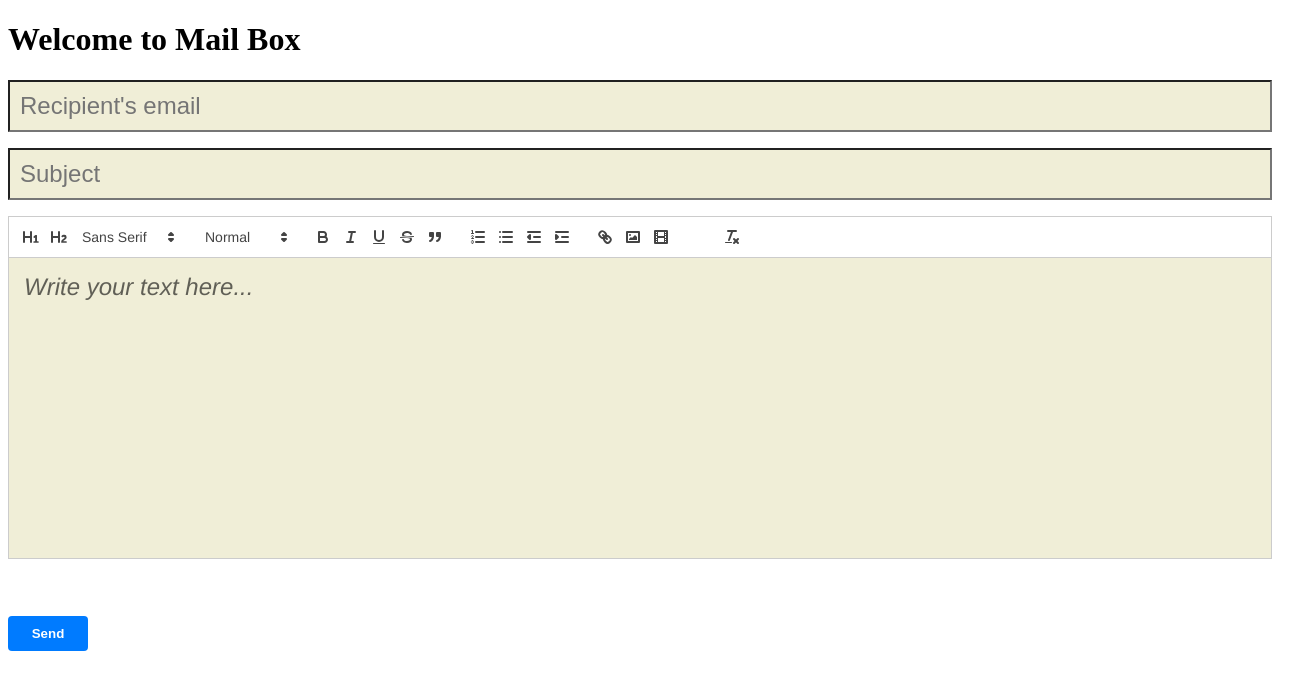
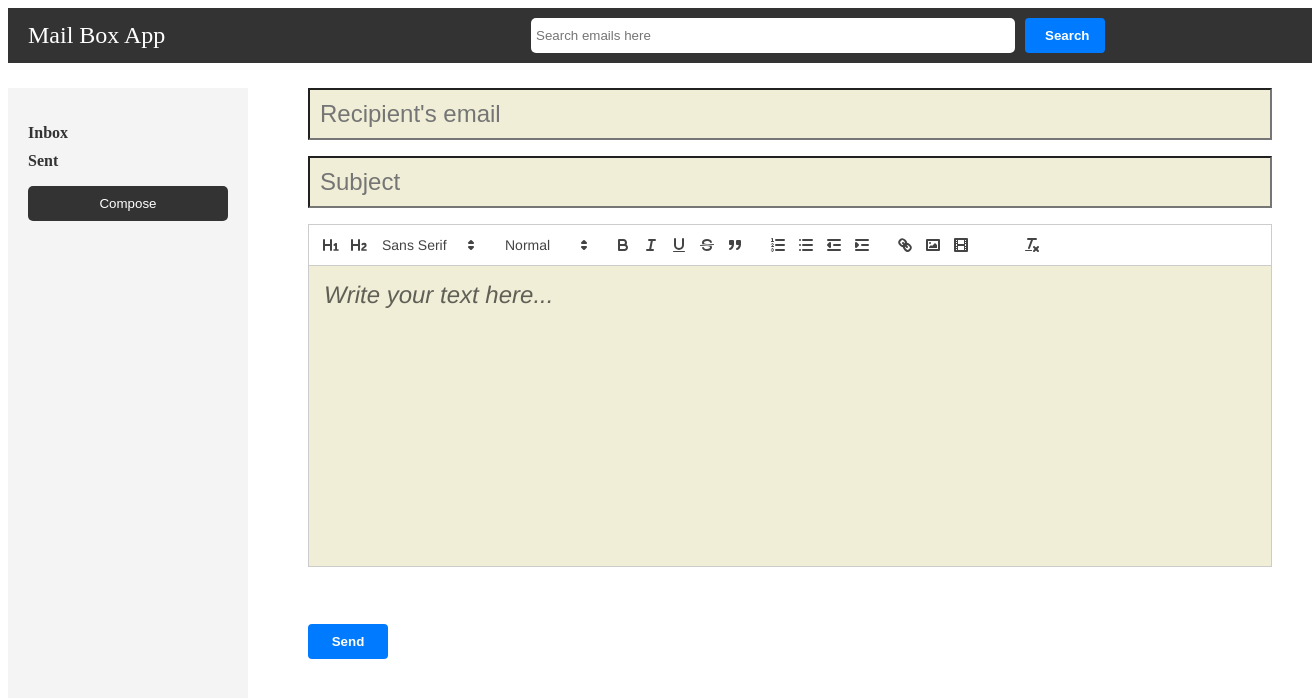
Before and after one commit to SanOP360/mymailboxapp, a React (Create React App) app: page /Home in a window 1280 px wide. Shown: the top 698 px of the page, 1312 px wide, since content can reach past the window. Built offline with nearby package versions, Linux system fonts and the light colour scheme.

Commit message:
added compose button

```diff
--- a/src/App.js
+++ b/src/App.js
@@ -2,13 +2,21 @@ import { Routes, Route } from "react-router-dom";
 import AuthForm from "./components/AuthForm/AuthForm";
 import Home from "./components/pages/Home";
 import EmailList from "./components/pages/EmailList";
+import Navbar from "./components/UI/Navbar";
+import Sidebar from "./components/UI/SideBar";
 function App() {
   return (
-    <Routes>
-      <Route path="/" element={<AuthForm />} />
-      <Route path="/Home" element={<Home />} />
-      <Route path="/inbox" element={<EmailList/>}/>
-    </Routes>
+    <div>
+      <Navbar />
+      <div className="container">
+        <Sidebar />
+        <Routes>
+          <Route path="/" element={<AuthForm />} />
+          <Route path="/Home" element={<Home />} />
+          <Route path="/inbox" element={<EmailList />} />
+        </Routes>
+      </div>
+    </div>
   );
 }
 
--- /dev/null
+++ b/src/components/UI/Navbar.css
@@ -0,0 +1,46 @@
+
+.navbar {
+  background-color: #333;
+  color: #fff;
+  padding: 10px 20px;
+  display: flex;
+  align-items: center;
+  width: 100%;
+  margin:0;
+
+}
+
+.navbar-brand {
+  font-size: 1.5rem;
+  flex:1;
+}
+
+.search-box {
+  display: flex;
+  justify-content: center;
+  flex:3
+}
+
+.search-box input {
+  padding: 5px;
+  margin-right: 10px;
+  border-radius: 5px;
+  border: none;
+  width: 50%;
+}
+
+.search-box button {
+  background-color: #007bff;
+    color: #fff;
+    border: none;
+    font-weight: bold;
+    align-items: center;
+    padding: 10px 20px;
+    border-radius: 4px;
+    cursor: pointer;
+    width: 5rem;
+}
+
+.search-box button:hover {
+  background-color: #0056b3;
+}
--- /dev/null
+++ b/src/components/UI/Navbar.js
@@ -0,0 +1,17 @@
+// Navbar.js
+import React from "react";
+import "./Navbar.css";
+
+const Navbar = () => {
+  return (
+    <nav className="navbar">
+      <div className="navbar-brand">Mail Box App</div>
+      <div className="search-box">
+        <input type="text" placeholder="Search emails here" />
+        <button>Search</button>
+      </div>
+    </nav>
+  );
+};
+
+export default Navbar;
--- /dev/null
+++ b/src/components/UI/SideBar.css
@@ -0,0 +1,41 @@
+
+.sidebar {
+  width: 200px;
+  background-color: #f4f4f4;
+  padding: 20px;
+  height: 100vh;
+  position: fixed;
+}
+
+.sidebar ul {
+  list-style-type: none;
+  padding: 0;
+}
+
+.sidebar ul li {
+  margin-bottom: 10px;
+}
+
+.sidebar ul li a {
+  text-decoration: none;
+  color: #333;
+  font-weight: bold;
+}
+
+.sidebar ul li a:hover {
+  color: #555;
+}
+
+.compose-btn {
+  width: 100%;
+  padding: 10px;
+  border: none;
+  border-radius: 5px;
+  background-color: #333;
+  color: #fff;
+  cursor: pointer;
+}
+
+.compose-btn:hover {
+  background-color: #555;
+}
--- /dev/null
+++ b/src/components/UI/SideBar.js
@@ -0,0 +1,27 @@
+// Sidebar.js
+import React from "react";
+import { Link } from "react-router-dom";
+import "./SideBar.css";
+import { useNavigate } from "react-router-dom";
+
+const Sidebar = () => {
+    const navigate=useNavigate();
+    const componseEmail=()=>{
+        navigate('/Home')
+    }
+  return (
+    <aside className="sidebar">
+      <ul>
+        <li>
+          <Link to="/inbox">Inbox</Link>
+        </li>
+        <li>
+          <Link to="/sent">Sent</Link>
+        </li>
+      </ul>
+      <button className="compose-btn" onClick={componseEmail}>Compose</button>
+    </aside>
+  );
+};
+
+export default Sidebar;
--- a/src/components/pages/EmailList.css
+++ b/src/components/pages/EmailList.css
@@ -1,7 +1,9 @@
+
 .email-list-container {
-  width: auto;
+  max-width: calc(100vw - 300px);
   padding: 20px;
-  /* background-color: rgb(240, 238, 215);; */
+  margin-left: 300px;
+  /* background-color: #666; */
 }
 
 .email-list {
--- a/src/components/pages/EmailSending.css
+++ b/src/components/pages/EmailSending.css
@@ -1,6 +1,8 @@
 .email-sending-container {
     display: flex;
     flex-direction: column;
+    margin-left: 300px;
+    margin-top: 2%;
 }
 
 .input-field {
--- a/src/components/pages/Home.js
+++ b/src/components/pages/Home.js
@@ -3,7 +3,7 @@ import EmailSending from "./EmailSendingPage";
 const Home = () => {
   return (
     <>
-      <h1>Welcome to Mail Box</h1>
+
 
       <EmailSending/>
     </>
--- a/src/index.css
+++ /dev/null
@@ -1,13 +0,0 @@
-body {
-  margin: 0;
-  font-family: -apple-system, BlinkMacSystemFont, 'Segoe UI', 'Roboto', 'Oxygen',
-    'Ubuntu', 'Cantarell', 'Fira Sans', 'Droid Sans', 'Helvetica Neue',
-    sans-serif;
-  -webkit-font-smoothing: antialiased;
-  -moz-osx-font-smoothing: grayscale;
-}
-
-code {
-  font-family: source-code-pro, Menlo, Monaco, Consolas, 'Courier New',
-    monospace;
-}
--- a/src/index.js
+++ b/src/index.js
@@ -9,7 +9,6 @@ const root = ReactDOM.createRoot(document.getElementById("root"));
 root.render(
   <Provider store={store}>
     <BrowserRouter>
-      {" "}
       <React.StrictMode>
         <App />
       </React.StrictMode>
```
Also changed, not shown: src/App.css (deleted, +0 -38 lines).
